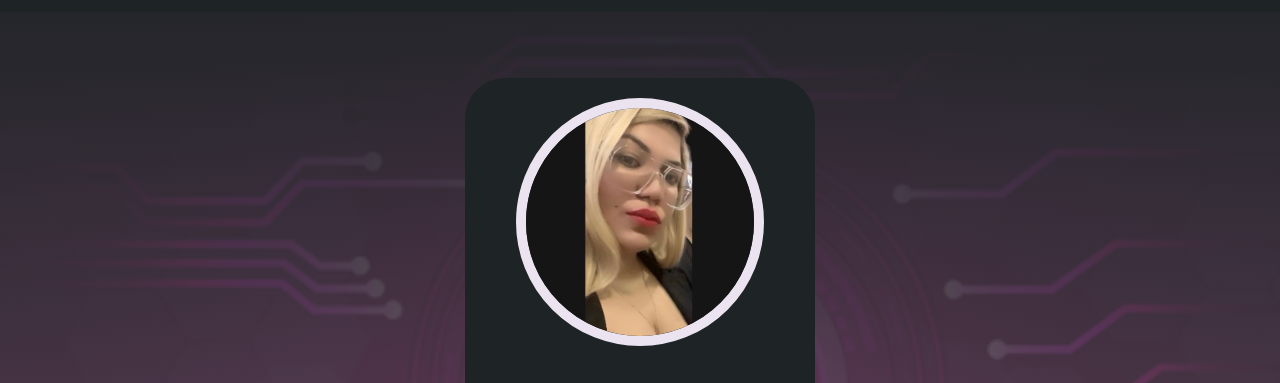
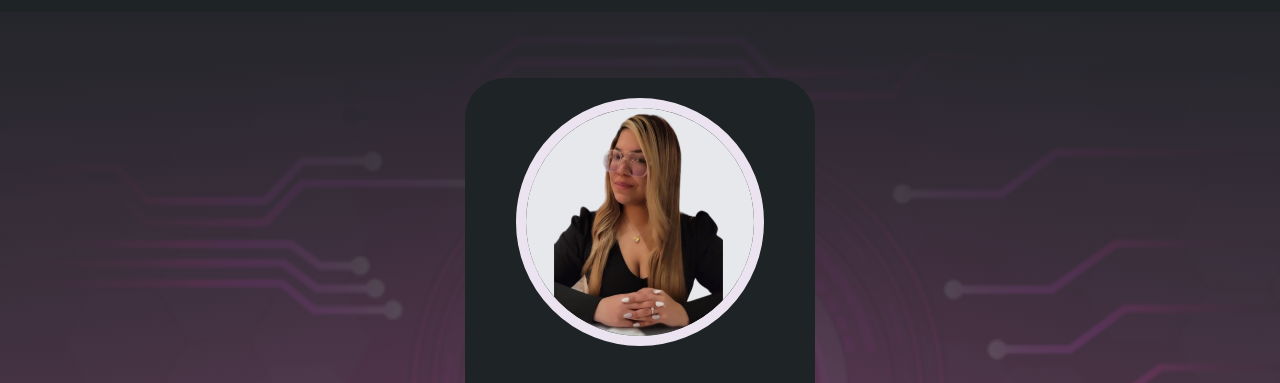
Before and after one commit to eliisath/Portfolio-Personal, a plain HTML site: page index.html in a window 1280 px wide. Shown: the part 62-445 px from the top of the page. Drawn offline with nearby package versions, Linux system fonts and the light colour scheme.

Commit message:
Actualizando

```diff
--- a/index.html
+++ b/index.html
@@ -39,7 +39,7 @@
     <section id="inicio" class="inicio">
         <div class="contenido-banner">
             <div class="contenedor-img">
-                <img src="img/Elii.jpeg" alt="">
+                <img src="img/Elisa photo.jpg" alt="">
             </div>
             <h1>ELISA TORO</h1>
             <h2>FULL-STACK DEVELOPER</h2>
```
Also changed, not shown: img/Elisa photo.jpg (added).
